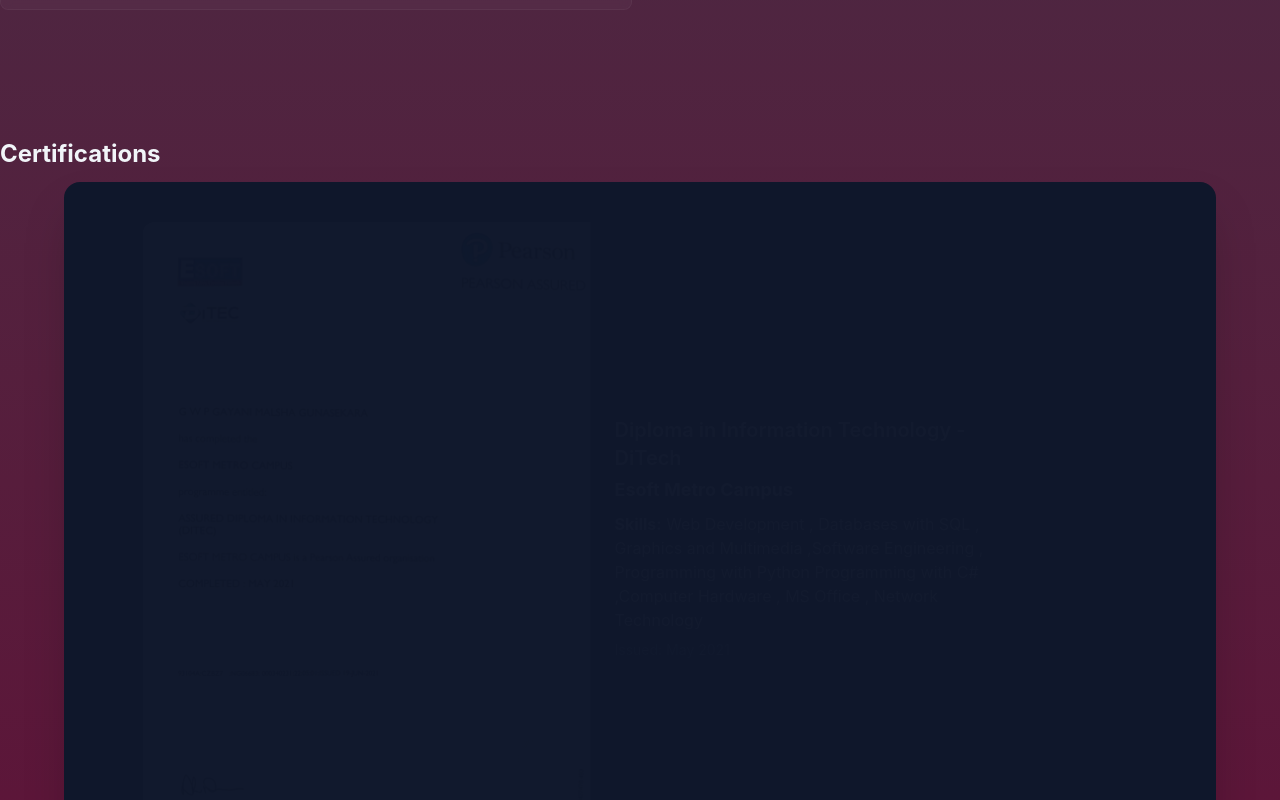
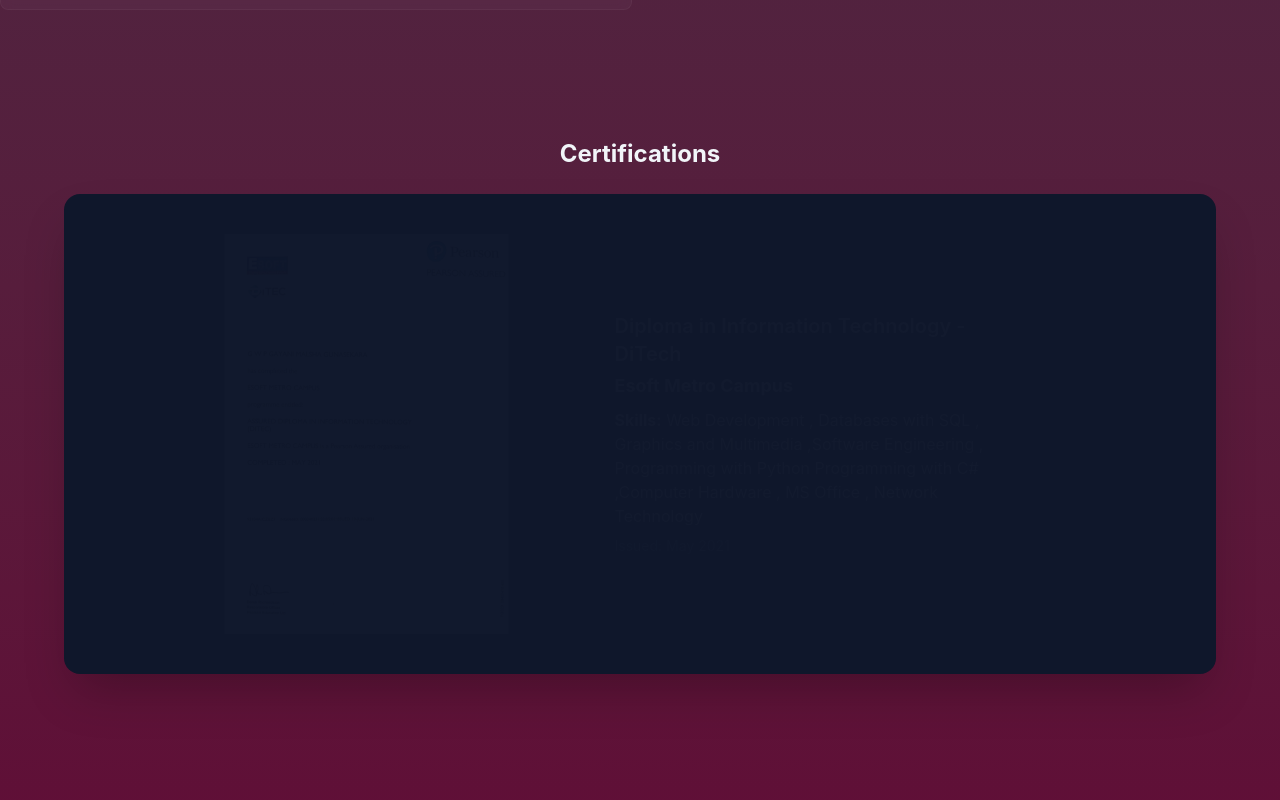
Before and after one commit to GayaniGunasekara/Gayani-Portfolio-Website, a React (Vite) app: page / in a window 1280 px wide. Shown: the part 6080-6880 px from the top of the page. Built offline with nearby package versions, Linux system fonts and the light colour scheme.

Commit message:
ALL Done

```diff
--- a/src/components/Cerifications.jsx
+++ b/src/components/Cerifications.jsx
@@ -167,20 +167,19 @@ const Certifications = () => {
         const timer = setInterval(() => {
             setIndex((prev) => (prev + 1) % certificates.length);
         }, 6000); // 6 seconds per certificate
-
         return () => clearInterval(timer);
     }, []);
 
     const currentCert = certificates[index];
 
     return (
-        <section id="certifications" className="py-20 text-slate-100 flex flex-col ">
-            {/* ======= Heading OUTSIDE the black box ======= */}
-            <h2 className="text-2xl font-bold mb-3">Certifications</h2>
+        <section id="certifications" className="py-20 text-slate-100 flex flex-col">
+            {/* Heading */}
+            <h2 className="text-2xl font-bold mb-6 text-center">Certifications</h2>
 
-            {/* ======= Black Box Container ======= */}
+            {/* Black Box Container */}
             <div className="w-full flex items-center justify-center">
-                <div className="bg-slate-900 rounded-2xl shadow-2xl p-10 w-full max-w-6xl flex items-center justify-center">
+                <div className="bg-slate-900 rounded-2xl shadow-2xl p-6 md:p-10 w-full max-w-6xl flex items-center justify-center">
                     <AnimatePresence mode="wait">
                         <motion.div
                             key={index}
@@ -188,19 +187,19 @@ const Certifications = () => {
                             animate={{ opacity: 1, x: 0 }}
                             exit={{ opacity: 0, x: -50 }}
                             transition={{ duration: 1 }}
-                            className="flex bg-slate-800 rounded-xl shadow-xl overflow-hidden max-w-4xl w-full"
+                            className="flex flex-col md:flex-row bg-slate-800 rounded-xl shadow-xl overflow-hidden w-full max-w-4xl"
                         >
-                            {/* ======= Left: Certificate Image ======= */}
-                            <div className="w-1/2 flex items-center">
+                            {/* Left: Certificate Image */}
+                            <div className="md:w-1/2 w-full flex items-center justify-center p-4 md:p-0">
                                 <img
                                     src={currentCert.image}
                                     alt={currentCert.name}
-                                    className="w-full h-full object-cover"
+                                    className="w-full h-auto max-h-[400px] object-contain rounded-lg"
                                 />
                             </div>
 
-                            {/* ======= Right: Description ======= */}
-                            <div className="w-1/2 p-6 flex flex-col justify-center">
+                            {/* Right: Description */}
+                            <div className="md:w-1/2 w-full p-6 flex flex-col justify-center text-center md:text-left">
                                 <h3 className="text-xl font-semibold mb-1">{currentCert.name}</h3>
                                 <h4 className="text-lg font-bold mb-2">{currentCert.institute}</h4>
                                 <p className="mb-2">
```
